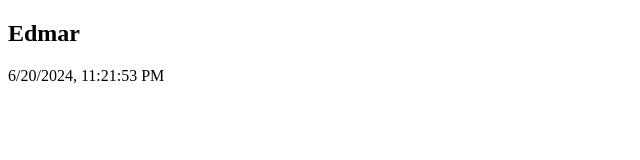
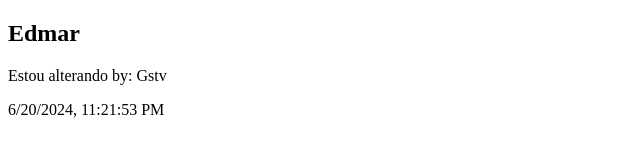
Before and after one commit to edmaralbneto/Projeto_1, a plain HTML site: page index.html in a window 1280 px wide. Shown: the whole page, without its empty margins (0-640 px from the left). Drawn offline with Linux system fonts and the light colour scheme.

Commit message:
Atualizando

```diff
--- a/index.html
+++ b/index.html
@@ -7,7 +7,7 @@
 </head>
 <body>
     <h2>Edmar</h2>
-
+<p>Estou alterando by: Gstv</p>
     <p id="date">Date
     </p>
     <script src="js/script.js"></script>
```
